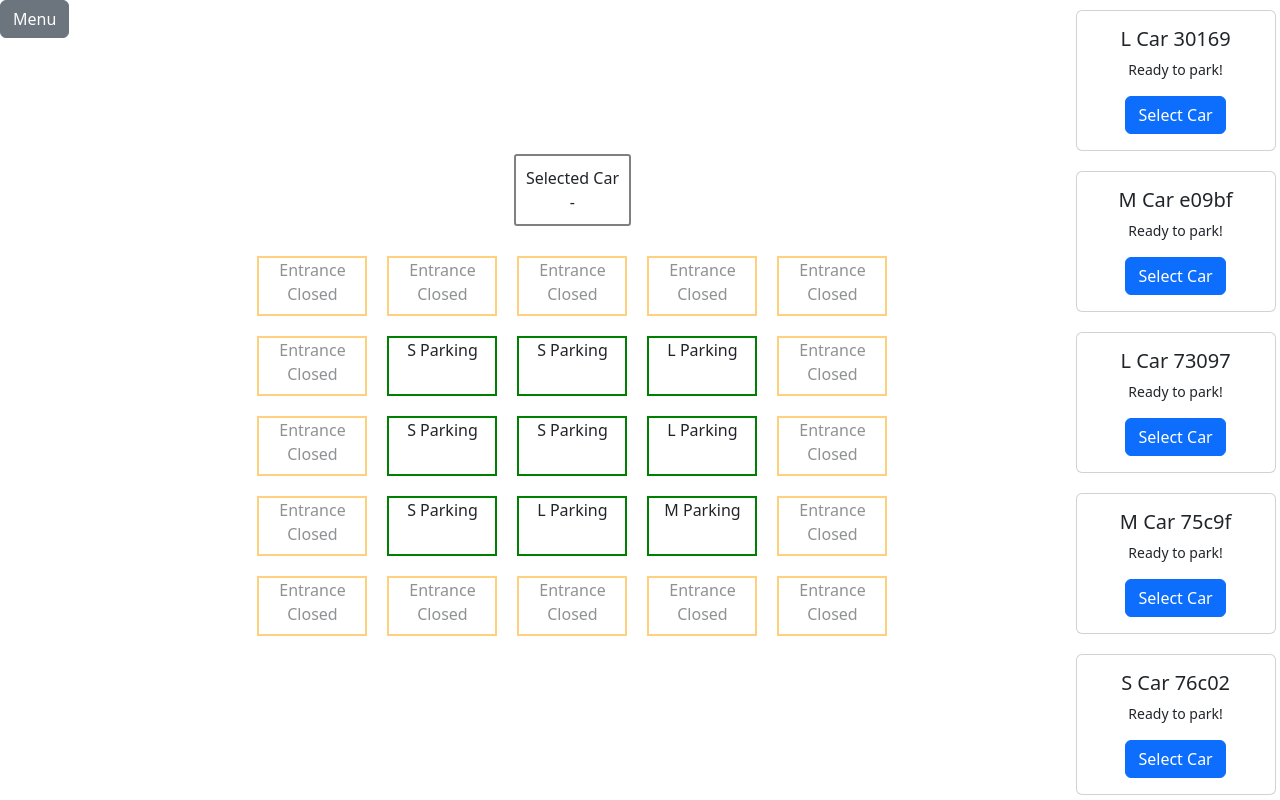
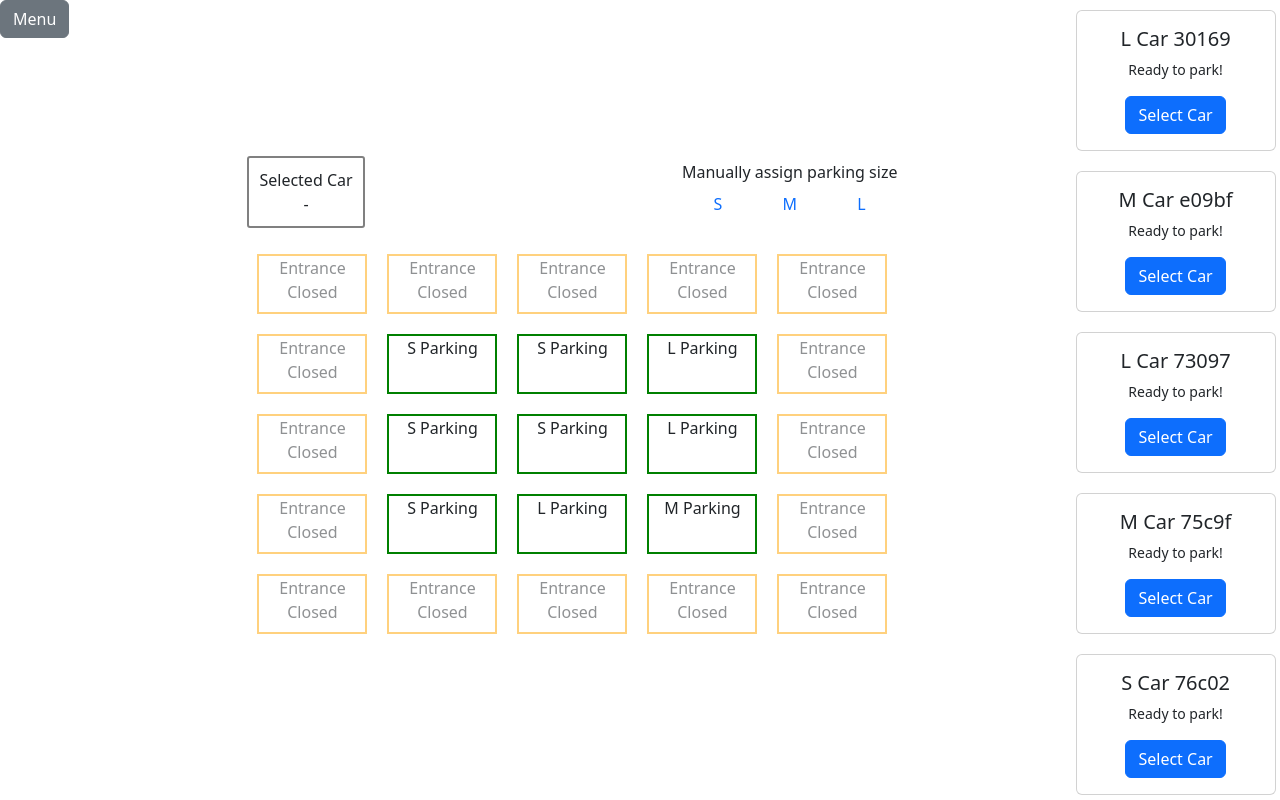
Before and after one commit to francisputong/parking-lot, a React (Create React App) app: page / in a window 1280 px wide. Built offline with nearby package versions, Linux system fonts and the light colour scheme.

Commit message:
manual assignment of parking size

```diff
--- a/src/App.css
+++ b/src/App.css
@@ -16,5 +16,4 @@
   padding: 10px;
   display: flex;
   flex-direction: column;
-  margin-bottom: 20px;
 }
--- a/src/App.js
+++ b/src/App.js
@@ -11,6 +11,7 @@ import {
 } from "./utils/helpers";
 import { GRACE_PERIOD_IN_SECONDS } from "./utils/constants";
 import Sidebar from "./components/Sidebar/Sidebar";
+import AppTabs from "./components/Tabs/Tabs";
 import "./App.css";
 
 function App() {
@@ -20,6 +21,7 @@ function App() {
         rows: 5,
         columns: 5,
     });
+    const [manuallySelectedSize, setManuallySelectedSize] = useState(null);
 
     const [selectedCar, setSelectedCar] = useState(null);
     const [cars, setCars] = useState([]);
@@ -102,14 +104,21 @@ function App() {
     };
 
     const handleClickParking = (lot) => {
-        if (!lot.parkedCarId) return;
-
-        let carsCopy = [...cars];
         let parkingLotDataCopy = [...parkingLotData];
-
         const lotIndex = parkingLotDataCopy.findIndex(
             (data) => data.id === lot.id
         );
+
+        if (!lot.parkedCarId && manuallySelectedSize) {
+            parkingLotDataCopy[lotIndex].size = manuallySelectedSize;
+            setParkingLotData(parkingLotDataCopy);
+            return;
+        } else if (lot.parkedCarId && manuallySelectedSize) {
+            alert("Cannot change size of an occupied parking slot.");
+            return;
+        }
+
+        let carsCopy = [...cars];
 
         const carIndex = carsCopy.findIndex(
             (data) => data.id === lot.parkedCarId
@@ -137,6 +146,12 @@ function App() {
 
     const handleSelectCar = (carId) => {
         setSelectedCar(carId);
+        setManuallySelectedSize(null);
+    };
+
+    const handleSelectSize = (size) => {
+        setManuallySelectedSize(size);
+        setSelectedCar(null);
     };
 
     return (
@@ -147,17 +162,34 @@ function App() {
                     setParkingLotDimensions={setParkingLotDimensions}
                 />
                 <div className='d-flex flex-column align-items-center justify-content-center w-100'>
+                    <div className='parking-container'>
+                        <div className='d-flex align-items-center justify-content-between mb-3'>
                             <div className='selected-car'>
                                 <span>Selected Car</span>
                                 <span>
                                     {selectedCar
                                         ? createCarLabel(
-                                      cars.find((car) => car.id === selectedCar)
+                                              cars.find(
+                                                  (car) =>
+                                                      car.id === selectedCar
+                                              )
                                           )
                                         : "-"}
                                 </span>
                             </div>
-                    <div className='parking-container'>
+                            <div className='flex-column'>
+                                <span>Manually assign parking size</span>
+                                <AppTabs
+                                    activeKey={manuallySelectedSize}
+                                    onSelect={handleSelectSize}
+                                    tabsList={[
+                                        { key: 1, value: "S" },
+                                        { key: 2, value: "M" },
+                                        { key: 3, value: "L" },
+                                    ]}
+                                />
+                            </div>
+                        </div>
                         {parkingLotData.length &&
                             // Slice parking lot data into chunks to render it as a matrix
                             sliceIntoChunks(
--- /dev/null
+++ b/src/components/Tabs/Tabs.js
@@ -0,0 +1,26 @@
+import React from "react";
+import Tab from "react-bootstrap/Tab";
+import Tabs from "react-bootstrap/Tabs";
+
+const AppTabs = ({ activeKey, onSelect, tabsList }) => {
+    return (
+        <div>
+            <Tabs
+                defaultActiveKey='4'
+                id='justify-tab-example'
+                variant='pills'
+                justify
+                onSelect={onSelect}
+                activeKey={activeKey}
+            >
+                {tabsList.map((option) => {
+                    return (
+                        <Tab eventKey={option.key} title={option.value}></Tab>
+                    );
+                })}
+            </Tabs>
+        </div>
+    );
+};
+
+export default AppTabs;
```
Lines whose indentation alone changed are shown as unchanged.
